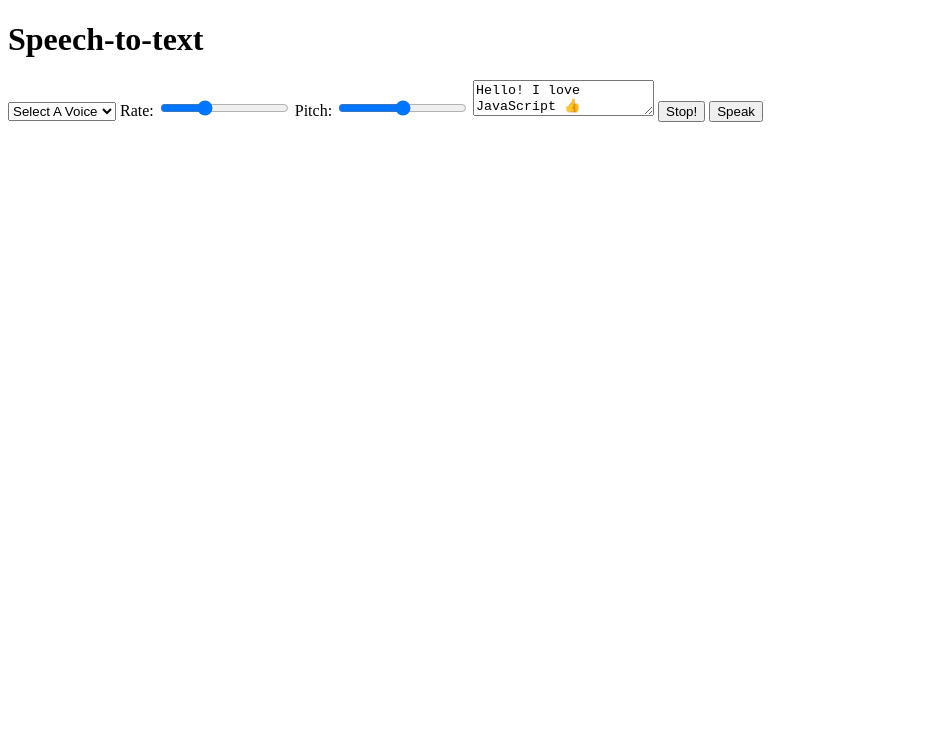
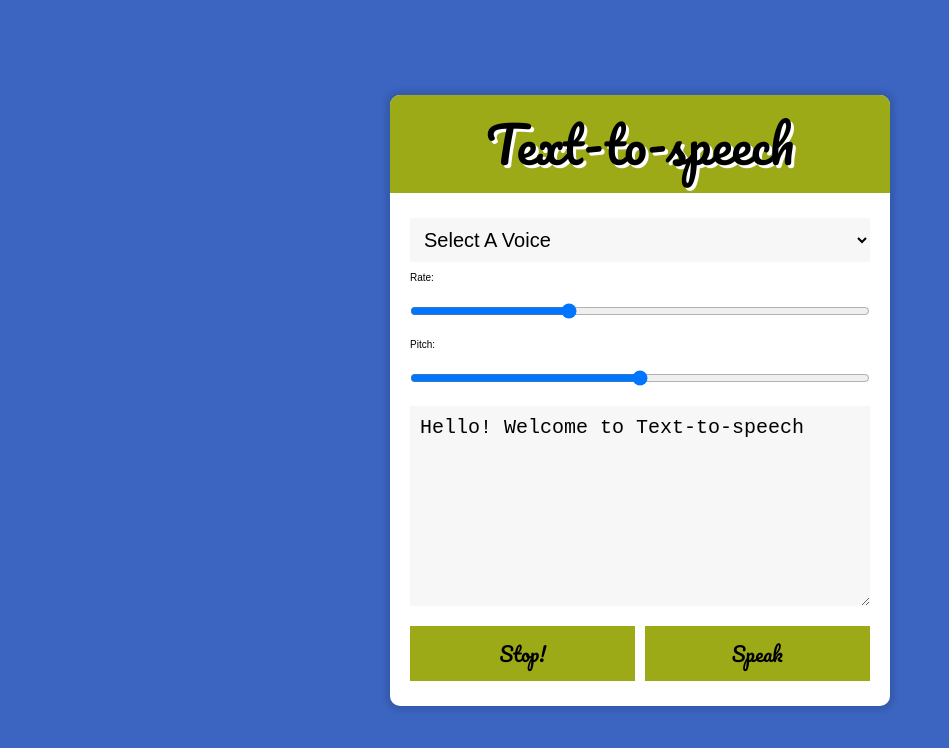
Before and after one commit to AnayoOleru/Speech-Synthesis, a plain HTML site: page index.html in a window 1280 px wide. Shown: the whole page, without its empty margins (0-949 px from the left). Drawn offline with Linux system fonts and the light colour scheme.

Commit message:
add styles

```diff
--- /dev/null
+++ b/index.css
@@ -0,0 +1,100 @@
+html {
+    font-size: 10px;
+    box-sizing: border-box;
+  }
+
+  *, *:before, *:after {
+    box-sizing: inherit;
+  }
+
+  body {
+    margin: 0;
+    padding: 0;
+    font-family: sans-serif;
+    background-color: rgb(59, 101, 193);
+    display: flex;
+    min-height: 100vh;
+    align-items: center;
+    background-size:100px 50px;
+  }
+
+  .voiceinator {
+    padding: 2rem;
+    width: 50rem;
+    margin: 0 auto;
+    border-radius: 1rem;
+    position: relative;
+    background: white;
+    overflow: hidden;
+    z-index: 1;
+    box-shadow: 0 0 5px 5px rgba(0,0,0,0.1);
+  }
+
+  h1 {
+    width: calc(100% + 4rem);
+    margin: -2rem 0 2rem -2rem;
+    padding: .5rem;
+    background: rgb(155, 170, 22);
+    border-bottom: 5px solid rgb(255, 255, 255);
+    text-align: center;
+    font-size: 5rem;
+    font-weight: 100;
+    font-family: 'Pacifico', cursive;
+    text-shadow: 3px 3px 0 rgb(255, 255, 255);
+  }
+
+  .voiceinator input,
+  .voiceinator button,
+  .voiceinator select,
+  .voiceinator textarea {
+    width: 100%;
+    display: block;
+    margin: 10px 0;
+    padding: 10px;
+    border: 0;
+    font-size: 2rem;
+    background: #F7F7F7;
+    outline: 0;
+  }
+
+  textarea {
+    height: 20rem;
+  }
+
+  input[type="select"] {
+
+  }
+
+  .voiceinator button {
+    background: rgb(155, 170, 22);
+    border: 0;
+    width: 49%;
+    float: left;
+    font-family: 'Pacifico', cursive;
+    margin-bottom: 0;
+    font-size: 2rem;
+    border-bottom: 5px solid rgb(255, 255, 255);
+    cursor: pointer;
+    position: relative;
+  }
+
+  .voiceinator button:hover{
+    background: rgb(126, 138, 21);
+    border: 0;
+    width: 49%;
+    float: left;
+    font-family: 'Pacifico', cursive;
+    margin-bottom: 0;
+    font-size: 2rem;
+    border-bottom: 5px solid #F3C010;
+    cursor: pointer;
+    position: relative;
+  }
+
+  .voiceinator button:active {
+    top: 2px;
+  }
+
+  .voiceinator button:nth-of-type(1) {
+    margin-right: 2%;
+  }
--- a/index.html
+++ b/index.html
@@ -4,13 +4,13 @@
   <meta charset="UTF-8">
   <title>Speech Synthesis</title>
   <link href='https://fonts.googleapis.com/css?family=Pacifico' rel='stylesheet' type='text/css'>
-  <link rel="stylesheet" href="style.css">
+  <link rel="stylesheet" href="index.css">
 </head>
 <body>
 
     <div class="voiceinator">
 
-      <h1>Speech-to-text</h1>
+      <h1>Text-to-speech</h1>
 
       <select name="voice" id="voices">
         <option value="">Select A Voice</option>
@@ -22,7 +22,7 @@
       <label for="pitch">Pitch:</label>
 
       <input name="pitch" type="range" min="0" max="2" step="0.1">
-      <textarea name="text">Hello! I love JavaScript 👍</textarea>
+      <textarea name="text">Hello! Welcome to Text-to-speech</textarea>
       <button id="stop">Stop!</button>
       <button id="speak">Speak</button>
 
```
